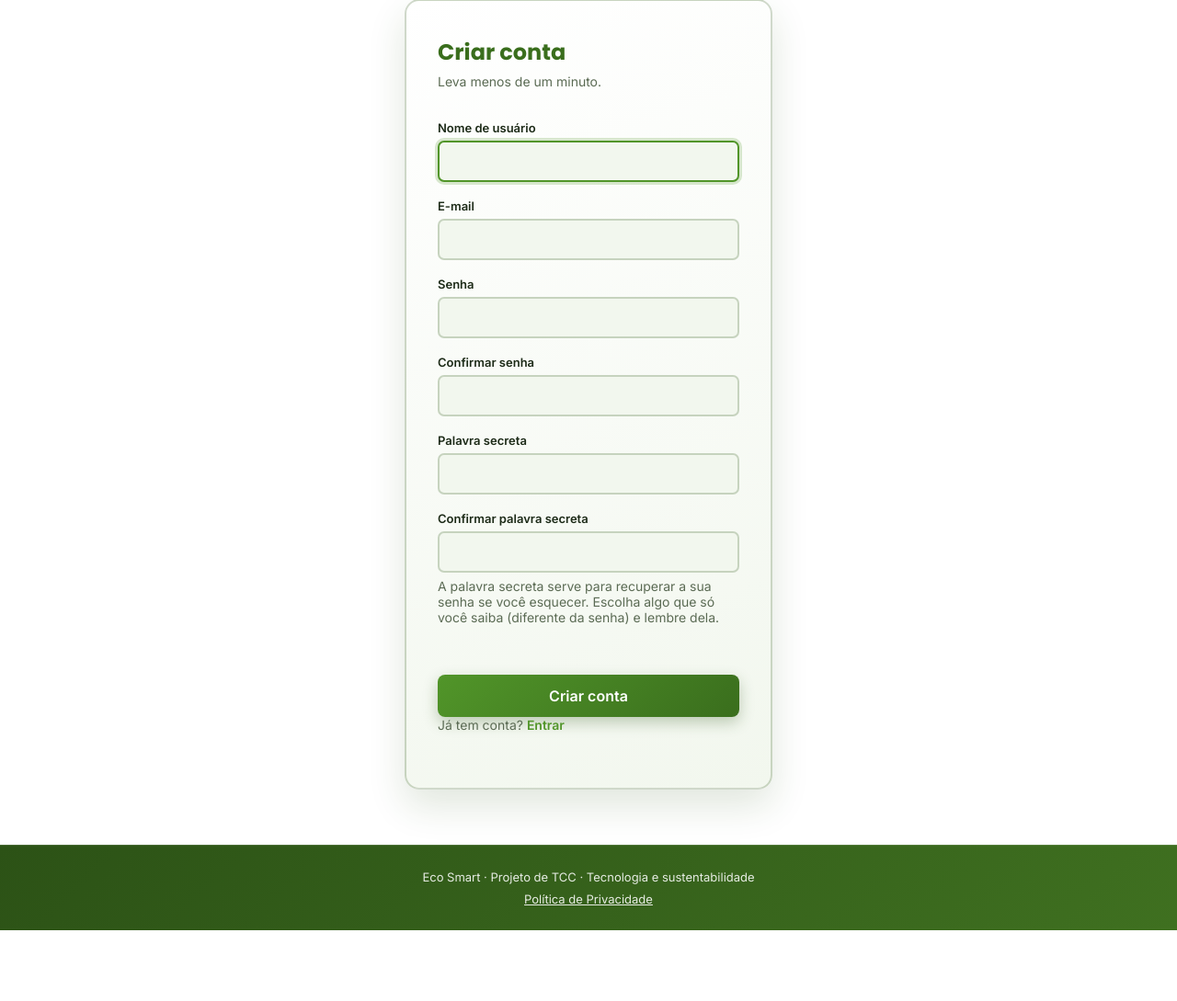
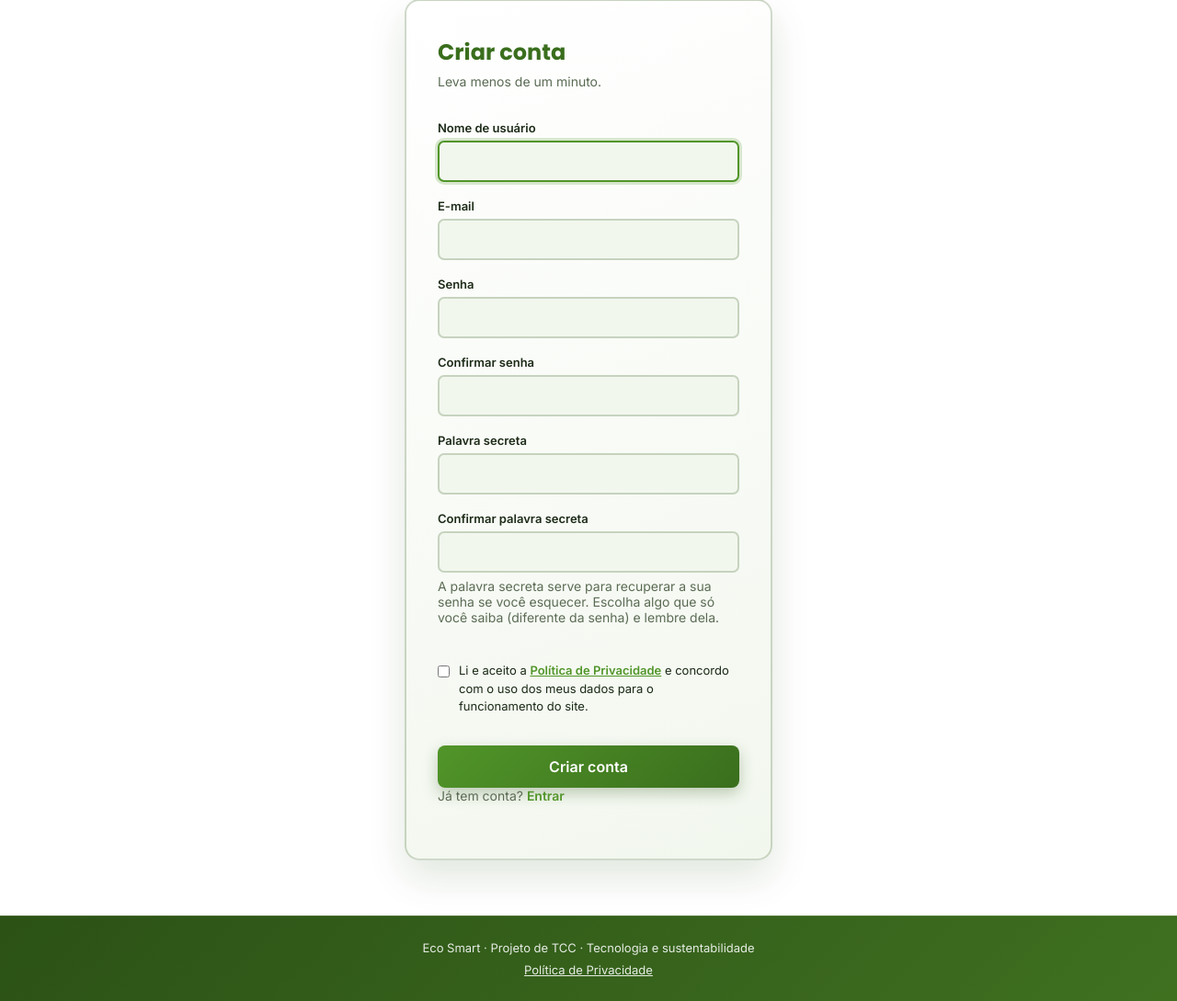
Before and after one commit to jlcanal20-star/EcoSmart, a Flask app: page /cadastro in a window 1280 px wide. Shown: the part 178-1267 px from the top of the page at 92% size. Before the commit the page ends 1190 px from the top, so only its background shows below. Run offline with Flask 3, Linux system fonts and the light colour scheme; data comes from the database, SQL or seed files in the repository; data that the repository does not hold is empty.

Commit message:
Add privacy policy acceptance checkbox to form

```diff
--- a/templates/cadastro.html
+++ b/templates/cadastro.html
@@ -32,6 +32,15 @@
           Escolha algo que só você saiba (diferente da senha) e lembre dela.
         </p>
 
+        <label for="aceite_privacidade"
+               style="display:flex; align-items:flex-start; gap:10px; font-weight:400; line-height:1.5;">
+          <input type="checkbox" id="aceite_privacidade" name="aceite_privacidade" required
+                 style="width:auto; padding:0; margin-top:4px; flex-shrink:0;">
+          <span>Li e aceito a
+            <a href="{{ url_for('privacidade') }}" target="_blank" style="font-weight:700; text-decoration:underline; color:var(--destaque);">Política de Privacidade</a>
+            e concordo com o uso dos meus dados para o funcionamento do site.</span>
+        </label>
+
         <button type="submit">Criar conta</button>
       </form>
 
```
